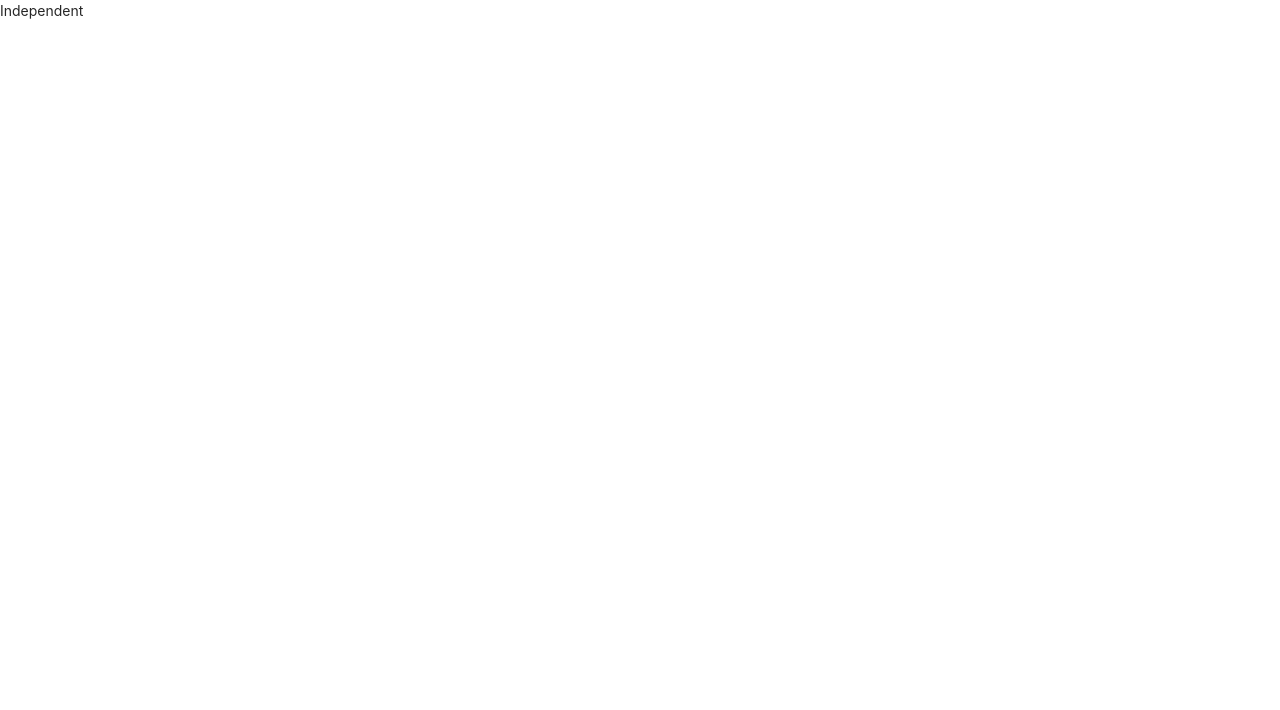
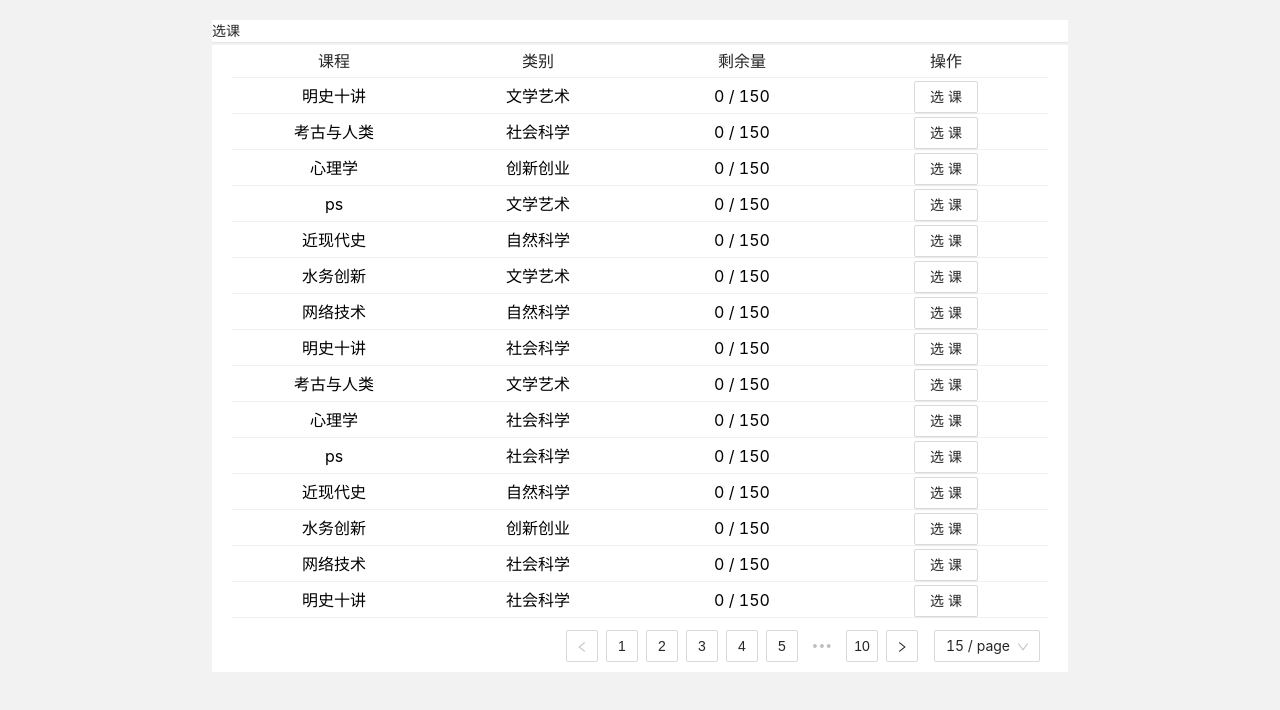
Before and after one commit to 2605374497/design, a React app: page /student/chance/independent in a window 1280 px wide. Shown: the top 710 px of the page. Built offline with nearby package versions, Linux system fonts and the light colour scheme.

Commit message:
feat: 自主选课

```diff
--- a/src/mock/mock.js
+++ b/src/mock/mock.js
@@ -1,9 +1,6 @@
 import Mock from 'mockjs';
 
-const { student, active, teacher, announce } = Mock.mock({
-    'studentMessage|10': [
-
-    ],
+const { student, active, teacher, announce, Independent } = Mock.mock({
     // 学生信息
     'student|25': [
         {
@@ -74,6 +71,16 @@ const { student, active, teacher, announce } = Mock.mock({
             'content': `亲爱的大学生朋友们\n大家新春好！\n庚子年的春节假期一定会让同学们终身难忘。面对来势汹涌的新型冠状病毒感染的肺炎疫情，全国人民正众志成城，万众一心，打一场坚决、必胜的疫情防控阻击战。1月24日江苏省启动重大突发公共卫生事件一级响应以来，为了广大学生的生命安全和身体健康，按照省委省政府和教育部的工作部署，省教育厅和各高校第一时间部署安排，科学有序、从严从实开展疫情防控。\n此时此刻，我们牵挂着每一位大学生的健康与平安。目前，疫情防控正处于关键时期，需要每个人同舟共济，共渡难关，在此，我们真切地向同学们提出五点希望："\n"积极应对疫情。密切关注准确的疫情信息，不信谣不传谣，做负责任的信息传播者；掌握正确的防控知识，提高自我防护能力，做科学防控的示范者；主动配合、坚决服从当地政府和社区的管控措施，做群防群控的践行者。"\n"做好安全防护。居室定时开窗通风，保持清淡饮食，注重合理作息，加强身体锻炼。尽量少出行、少串门，不扎堆聚集。出门、出行务必戴好口罩，尽量减少触摸公共场所的物品。回家要及时洗手"\n"不要提前返校。我省统一要求2月17日前不开学，请大家密切关注所在学校的官网、官微、班级群等平台发布的通知，除校方规定的特殊情况外，不要提前返校。假期留校的同学要自觉服从学校防控工作的制度规定。"\n"及时问诊就医。如出现发烧、咳嗽等可疑症状，务必到当地定点医疗机构及时就诊，配合医生的相关调查。在接到通知返校前，如出现体温异常等相关症状，请留在家中观察、治疗，暂缓返校。凡有上述情况，务必及时向辅导员老师报告，报请学校同意方可返校。"\n"加强自我管理。在接到返校通知后，同学们要注意旅途中的自我防范和保护。到校后，自觉配合学校做好体温检测、宿舍卫生通风、公共场所管理等工作。假期在重点疫区的学生，返苏后要按疫情防控要求，主动与卫生防疫部门和学校联系，自觉居家或到学校指定场所观察隔离两周。同学中一旦出现疑似症状，须第一时间报告学校专门人员作出处理。"\n"疫情就是命令、防控就是责任。希望全省大学生朋友们以新时代新青年的责任与担当，与全省人民同舟共济，合力打赢这场疫情防控阻击战！"\n"祝同学们学习进步、阖家安康！`
         },
     ],
+    // 课程信息
+    'Independent|150': [
+        {
+            'id|+1': 1,
+            'name|+1': ['明史十讲', '考古与人类', '心理学', 'ps', '近现代史', '水务创新', '网络技术'],
+            'count': 150,
+            'total': 0,
+            'type|1': [1, 2, 3, 4]
+        }
+    ]
 });
 
 // 学生登录
@@ -94,7 +101,6 @@ Mock.mock('/api/get/teacher', 'get', () => {
 })
 // 通知公告
 Mock.mock('/api/get/announce', 'post', (req) => {
-    console.log(req, '--req');
     let page = JSON.parse(req.body).page;
     let pageSize = JSON.parse(req.body).pageSize || 5;
     let list = [];
@@ -147,10 +153,24 @@ Mock.mock('/api/get/announceDetail', 'post', (req) => {
             list.push(item)
         }
     });
-    console.log(list, '--list');
     return {
         status: 200,
         msg: '获取数据成功',
         list: list
     }
 })
+// 自主选课
+Mock.mock('/api/get/independent', 'post', (req) => {
+    let page = JSON.parse(req.body).page;
+    let pageSize = JSON.parse(req.body).pageSize || 5;
+    let list = [];
+    for (let i = page * pageSize; i < (page + 1) * pageSize && i < Independent.length; i++) {
+        list.push(Independent[i]);
+    }
+    return {
+        status: 200,
+        msg: '获取数据成功',
+        Independent: list,
+        total: Independent.length,
+    }
+})
--- /dev/null
+++ b/src/styles/Independent.scss
@@ -0,0 +1,53 @@
+.independent {
+  background-color: #f2f2f2;
+  height: 100vh;
+  display: flex;
+  justify-content: center;
+
+  .container {
+    width: 70%;
+    // background-color: #fff;
+    padding: 20px;
+  }
+
+  .top {
+    background-color: #fff;
+  }
+
+  .divider {
+    height: 3px;
+    margin: 0;
+  }
+
+  .body {
+    background-color: #fff;
+    padding: 0 20px;
+  }
+
+  .title {
+    color: black;
+    font-size: 16px;
+    line-height: 32px;
+  }
+
+  .head {
+    display: flex;
+    justify-content: space-between;
+    background-color: #fff;
+    width: 100%;
+    font-size: 16px;
+    line-height: 32px;
+  }
+
+  .tag {
+    width: 25%;
+    text-align: center;
+  }
+
+  .bottom {
+    background-color: #fff;
+    display: flex;
+    justify-content: flex-end;
+    padding: 10px 20px;
+  }
+}
--- a/src/view/student/Announce.js
+++ b/src/view/student/Announce.js
@@ -10,13 +10,11 @@ const Announce = () => {
   let pageSize = 15;
   const onChange = (page) => {
     axios.post('/api/get/announce', { page: page - 1, pageSize: pageSize }).then((res) => {
-      console.log(res, '--res');
       setAnnounce(res.data.announce);
     })
   }
   useEffect(() => {
     axios.post('/api/get/announce', { page: 0, pageSize: pageSize }).then((res) => {
-      console.log(res, '--res');
       setAnnounce(res.data.announce);
       setTotal(res.data.total);
     })
--- a/src/view/student/AnnounceDetail.js
+++ b/src/view/student/AnnounceDetail.js
@@ -5,7 +5,6 @@ import '../../styles/AnnounceDetail.scss';
 import {Link} from 'react-router-dom';
 
 const AnnounceDetail = (props) => {
-  console.log(props, '--props');
   const [list, setList] = useState();
   useEffect(() => {
     axios.post('/api/get/announceDetail', { id: props?.location?.state?.id }).then((res) => {
--- a/src/view/student/Independent.js
+++ b/src/view/student/Independent.js
@@ -1,8 +1,73 @@
-import react from 'react';
+import { useEffect, useState } from 'react';
+import axios from 'axios';
+import '../../styles/Independent.scss';
+import { Divider, Button, Pagination } from 'antd';
 
 const Independent = () => {
+  const [list, setList] = useState();
+  const [total, setTotal] = useState();
+  // const [page, setPage] = useState(0);
+  let pageSize = 15;
+  useEffect(() => {
+    axios.post('/api/get/independent', { page: 0, pageSize: pageSize }).then((res) => {
+      setList(res?.data?.Independent)
+      setTotal(res.data.total);
+    })
+  }, []);
+  const onChange = (page) => {
+    axios.post('/api/get/independent', { page: page - 1, pageSize: pageSize }).then((res) => {
+      setList(res?.data?.Independent)
+      setTotal(res.data.total);
+    })
+  }
   return (
-    <div>Independent</div>
+    <div className="independent">
+      <div className="container">
+        <div className="top">选课</div>
+        <Divider className="divider" />
+        <div className="body">
+          <div className="head">
+            <div className="tag">课程</div>
+            <div className="tag">类别</div>
+            <div className="tag">剩余量</div>
+            <div className="tag">操作</div>
+          </div>
+          <Divider className="divider" />
+          {
+            (list || []).map((item, index) => {
+              console.log(item, 'item');
+              return (
+                <div key={index} className="title">
+                  <div className="head">
+                    <div className="tag">{item.name}</div>
+                    <div className="tag">
+                      {item.type == 1 ? '自然科学' :
+                        item.type == 2 ? '文学艺术' :
+                          item.type == 3 ? '社会科学' : '创新创业'
+                      }
+                    </div>
+                    <div className="tag">{item.total} / {item.count}</div>
+                    <div className="tag">
+                      <Button>选课</Button>
+                    </div>
+                  </div>
+                  <Divider className="divider" />
+                </div>
+              )
+            })
+          }
+        </div>
+        <div className="bottom">
+          <Pagination
+            defaultCurrent={1}
+            pageSize={pageSize}
+            onChange={(page) => { onChange(page) }}
+            total={total}
+            showQuickJumper={false}
+          />
+        </div>
+      </div>
+    </div>
   )
 }
 export default Independent;
--- a/src/view/student/Index.js
+++ b/src/view/student/Index.js
@@ -4,10 +4,25 @@ import { Menu, Dropdown, Button, Modal, Divider } from 'antd';
 import { DownOutlined } from '@ant-design/icons';
 import { useHistory, Link } from 'react-router-dom';
 import axios from 'axios';
+
 const message = () => {
-  console.log(1111);
+  // console.log(1111);
 }
 
+
+const Index = () => {
+  const history = useHistory();
+  let isLogin = localStorage.getItem('id') || false;
+  const logout = () => {
+    localStorage.removeItem("id");
+    history.push('/');
+  }
+  const cource = () => {
+    history.push('/student/chance/course');
+  }
+  const independent = () => {
+    history.push('/student/chance/independent')
+  }
   const query = (
     <Menu>
       <Menu.Item onClick={message}>个人信息查询</Menu.Item>
@@ -18,19 +33,10 @@ const query = (
   );
   const project = (
     <Menu>
-    <Menu.Item>公选课</Menu.Item>
-    <Menu.Item>
-      <Link className="link" to="/student/chance/independent">自主选课</Link>
-    </Menu.Item>
+      <Menu.Item onClick={cource}>公选课</Menu.Item>
+      <Menu.Item onClick={independent}>自主选课</Menu.Item>
     </Menu>
   )
-const Index = (props) => {
-  const history = useHistory();
-  let isLogin = localStorage.getItem('id') || false;
-  const logout = () => {
-    localStorage.removeItem("id");
-    history.push('/');
-  }
   const countDown = () => {
     let secondsToGo = 5;
     const modal = Modal.success({
@@ -55,7 +61,6 @@ const Index = (props) => {
   const [Message, setMessage] = useState();
   const [announce, setAnnounce] = useState();
   const [active, setActive] = useState();
-  // const [page, setPage] = useState(0);
   useEffect(() => {
     axios.get('/api/get/student').then((res) => {
       let data = res?.data?.student;
@@ -103,7 +108,7 @@ const Index = (props) => {
             {
               (announce || []).map((item, index) => {
                 return (
-                  <Link className="link" to={{ pathname: "/student/announce/detail", state: { id: item.id } }}>
+                  <Link key={index} className="link" to={{ pathname: "/student/announce/detail", state: { id: item.id } }}>
                     <div className="title" key={index}>
                       {item.title}
                       <Divider className="divider" />
@@ -125,7 +130,7 @@ const Index = (props) => {
             {
               (active || []).map((item, index) => {
                 return (
-                  <Link className="link" to={{ pathname: "/student/active/detail", state: { id: item.id } }}>
+                  <Link key={index} className="link" to={{ pathname: "/student/active/detail", state: { id: item.id } }}>
                     <div className="title" key={index}>
                       {item.title}
                       <Divider className="divider" />
```
Also changed, not shown: src/styles/studentIndex.scss (+23 -11 lines). Lines whose indentation alone changed are shown as unchanged.
